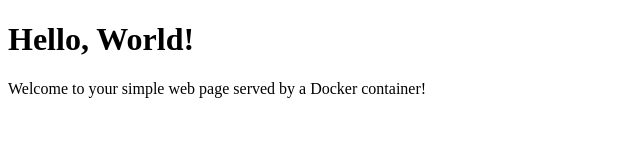
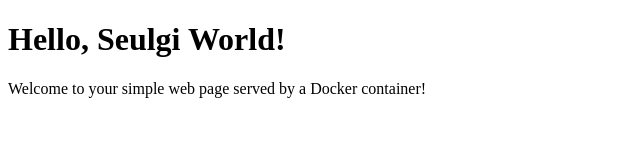
Before and after one commit to Kimseulgi5259/Test-Task, a plain HTML site: page index.html in a window 1280 px wide. Shown: the whole page, without its empty margins (0-640 px from the left). Drawn offline with Linux system fonts and the light colour scheme.

Commit message:
Update index.html

```diff
--- a/index.html
+++ b/index.html
@@ -3,10 +3,10 @@
 <head>
     <meta charset="UTF-8">
     <meta name="viewport" content="width=device-width, initial-scale=1.0">
-    <title>Hello World</title>
+    <title>Hello SG World</title>
 </head>
 <body>
-    <h1>Hello, World!</h1>
+    <h1>Hello, Seulgi World!</h1>
     <p>Welcome to your simple web page served by a Docker container!</p>
 </body>
 </html>
```
